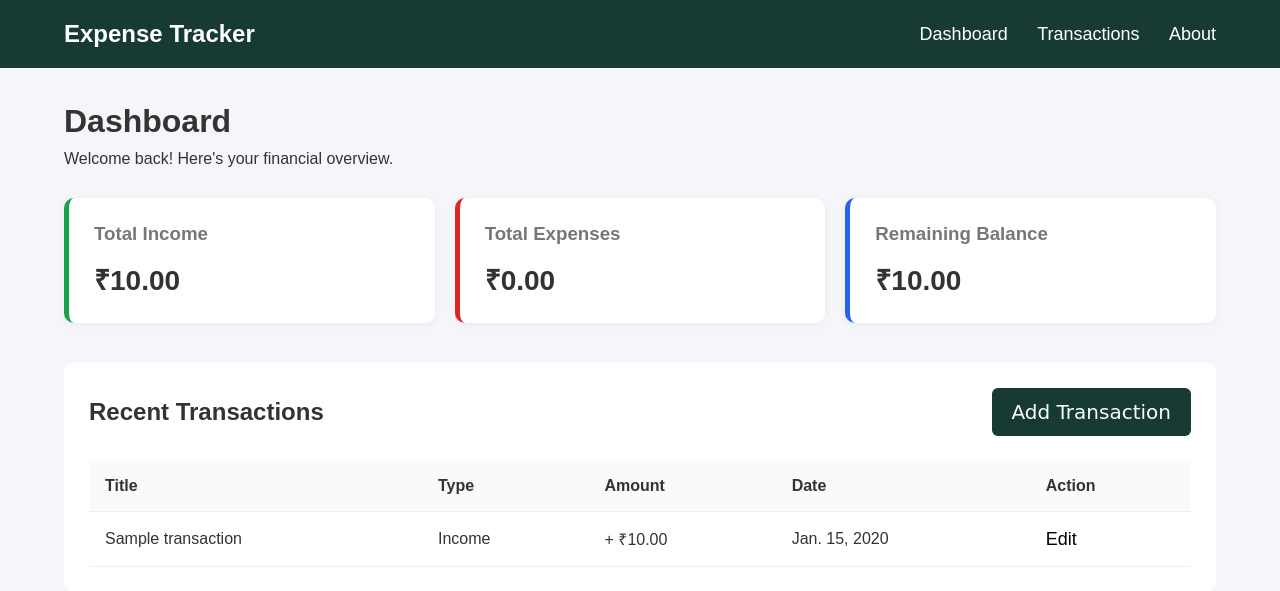
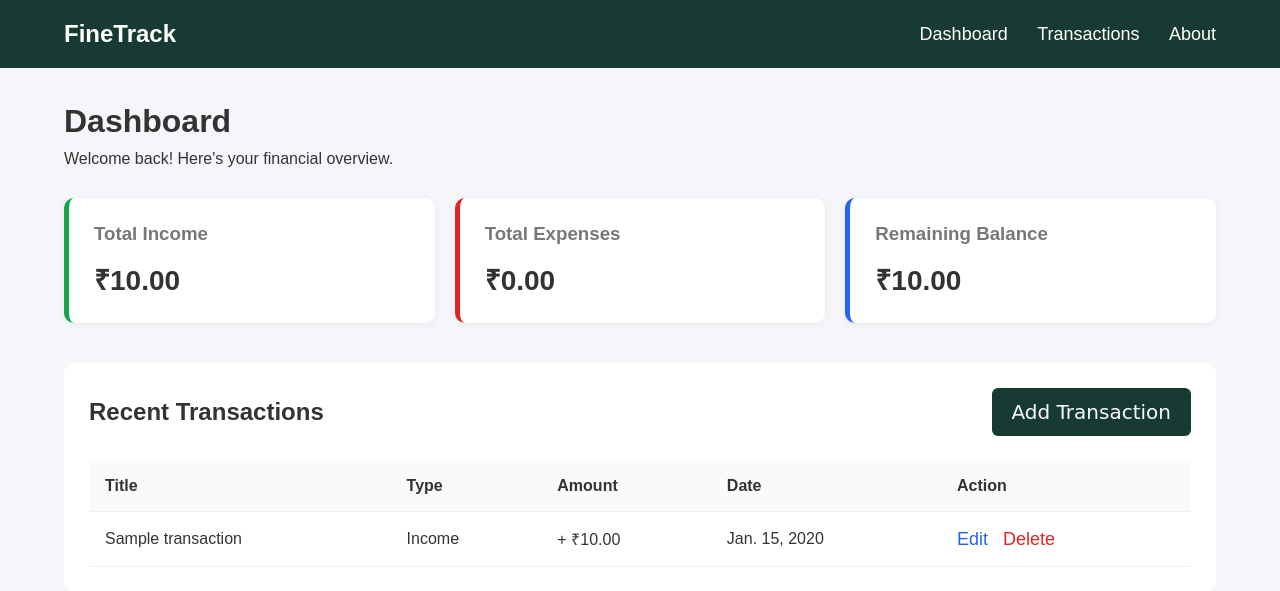
Before and after one commit to Swapna694/FineTrack, a Django app: page / in a window 1280 px wide. Shown: the top 591 px of the page. Run offline with Django 5.2, Linux system fonts and the light colour scheme; tables that the repository leaves empty hold one stand-in row (values such as "Sample post").

Commit message:
add delete and edit actions

```diff
--- a/transactions/static/css/style.css
+++ b/transactions/static/css/style.css
@@ -100,6 +100,7 @@ a{
     justify-content: space-between;
     align-items: center;
     margin-bottom: 25px;
+
 }
 
 button {
@@ -131,6 +132,7 @@ th, td {
 
 th {
     background-color: #f8fafc;
+
 }
 
 .positive {
@@ -205,3 +207,17 @@ th {
     display: inline-block;
     margin-top: 20px;
 }
+
+td a {
+    text-decoration: none;
+    margin-right: 10px;
+    font-weight: 500;
+}
+
+td a:first-child {
+    color: #2563eb;
+}
+
+td a:last-child {
+    color: #dc2626;
+}
--- a/transactions/templates/transactions/home.html
+++ b/transactions/templates/transactions/home.html
@@ -11,7 +11,7 @@
 <body>
 
     <nav class="navbar">
-        <h2>Expense Tracker</h2>
+        <h2>FineTrack</h2>
         <div>
             <a href="/">Dashboard</a>
             <a href="#">Transactions</a>
@@ -87,11 +87,17 @@
 
                     <td>{{ transaction.date }}</td>
 
-                    <td>
-                        <a href="{% url 'edit_transaction' transaction.id %}">
-                            Edit
-                        </a>
-                    </td>
+
+                        <td>
+                            <a href="{% url 'edit_transaction' transaction.id %}">
+                                Edit
+                            </a>
+
+                            <a href="{% url 'delete_transaction' transaction.id %}">
+                                Delete
+                            </a>
+                        </td>
+
 
                 </tr>
 
--- a/transactions/urls.py
+++ b/transactions/urls.py
@@ -5,4 +5,5 @@ urlpatterns = [
     path('', views.home, name='home'),
     path('add/', views.add_transaction, name='add_transaction'),
     path('edit/<int:id>/', views.edit_transaction, name='edit_transaction'),
+    path('delete/<int:id>/', views.delete_transaction, name='delete_transaction'),
 ]
--- a/transactions/views.py
+++ b/transactions/views.py
@@ -66,3 +66,16 @@ def edit_transaction(request, id):
         'form': form,
         'transaction': transaction
     })
+
+
+def delete_transaction(request, id):
+
+    transaction = get_object_or_404(Transaction, id=id)
+
+    if request.method == 'POST':
+        transaction.delete()
+        return redirect('home')
+
+    return render(request, 'transactions/delete_transaction.html', {
+        'transaction': transaction
+    })
```
Also changed, not shown: transactions/templates/transactions/delete_transaction.html (added, +39 -0 lines).
